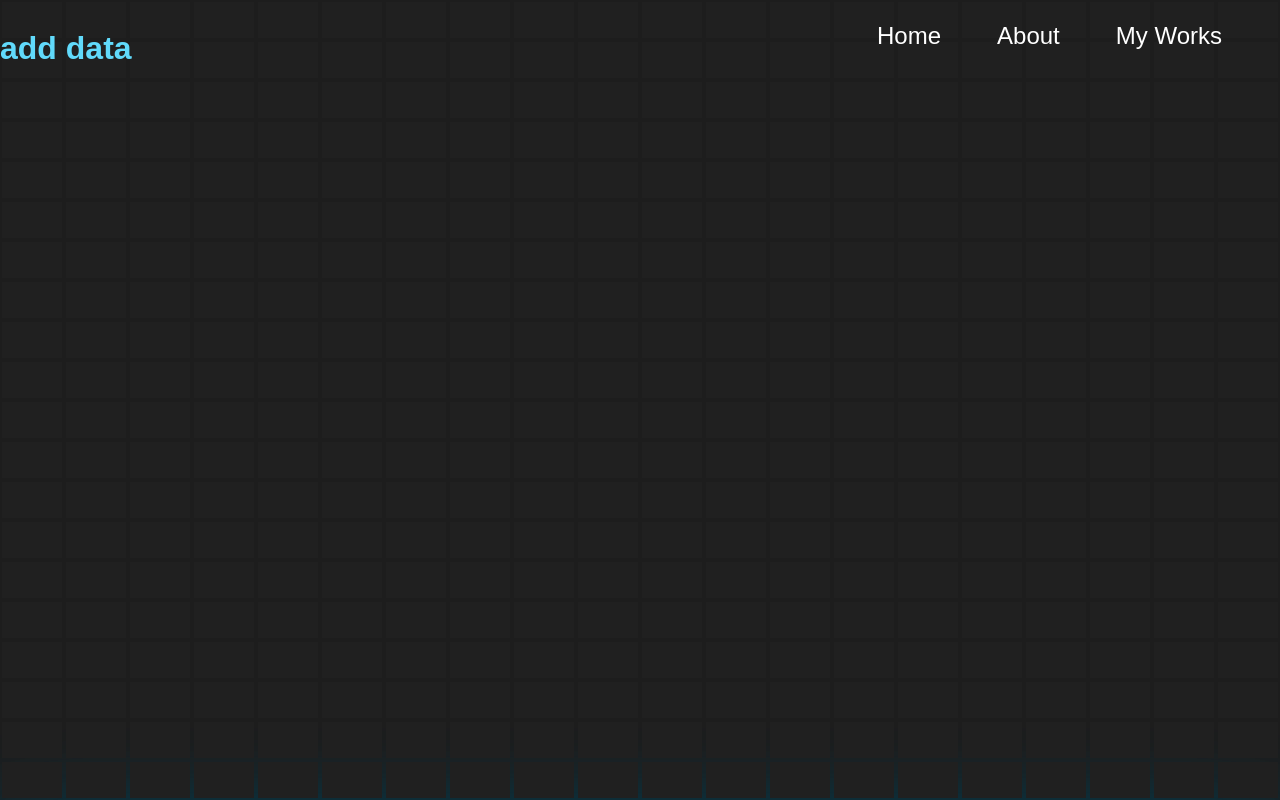
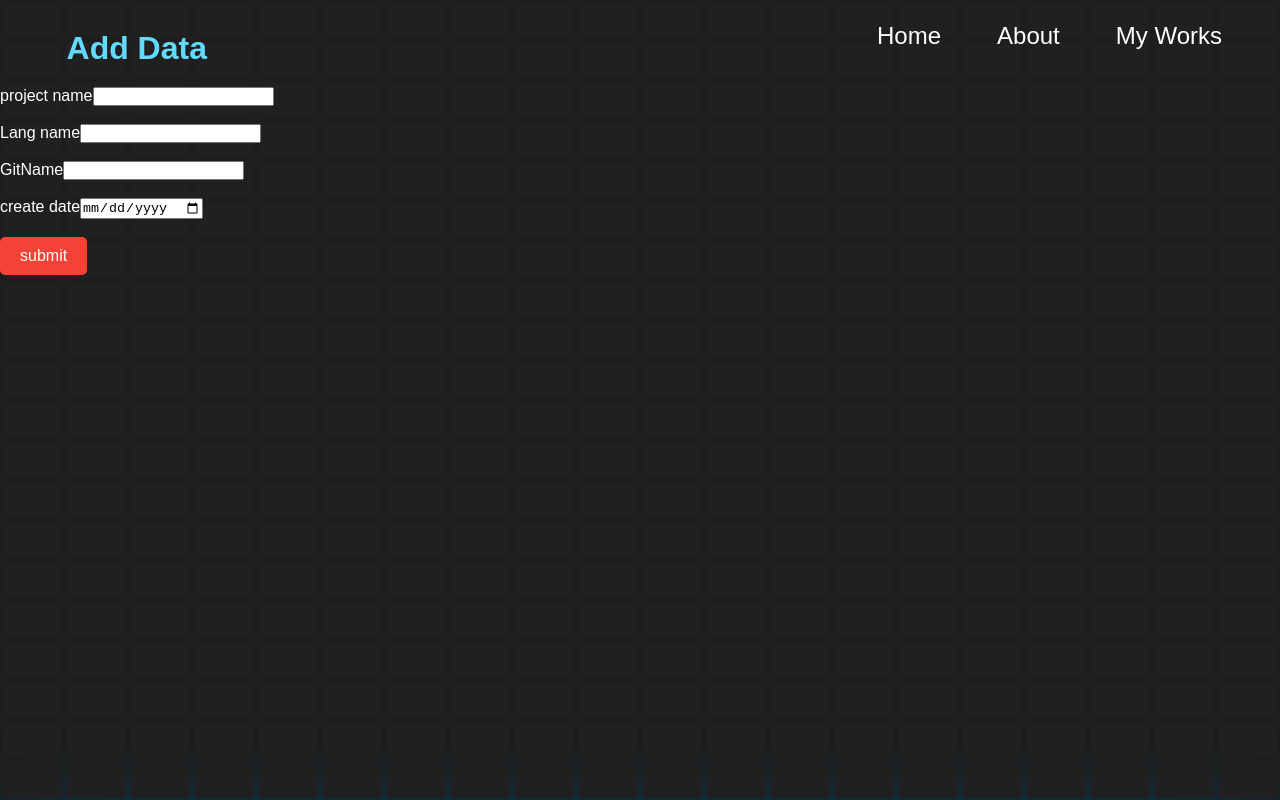
Before and after one commit to Madushan-NRASHA/mern-apk, a React (Create React App) app in the folder frontend/: page /Add_project in a window 1280 px wide. Built offline with nearby package versions, Linux system fonts and the light colour scheme.

Commit message:
Update addNew_data.jsx

```diff
--- a/frontend/src/Add_data/addNew_data.jsx
+++ b/frontend/src/Add_data/addNew_data.jsx
@@ -1,13 +1,86 @@
-import React from 'react'
+import React, { useState } from "react";
+import { useNavigate } from "react-router-dom";
+import axios from "axios";
 
-function addNew_data() {
+function AddNewData() {
+  const navigate = useNavigate();
+  const [inputs, setInputs] = useState({
+    projectName: "",
+    LangName: "",
+    GitLink: "",
+    CreateDate: "",
+  });
+
+  const handleChange = (e) => {
+    setInputs((prevState) => ({
+      ...prevState,
+      [e.target.name]: e.target.value,
+    }));
+  };
+
+  const handleSubmit = (e) => {
+    e.preventDefault();
+    console.log(inputs);
+    sendRequest().then(() => navigate('/'));
+  };
+
+  const sendRequest = async () => {
+    await axios.post("http://localhost:5000/data", {
+      projectName: inputs.projectName,
+      LangName: inputs.LangName,
+      GitLink: inputs.GitLink,
+      CreateDate: inputs.CreateDate,
+    });
+  };
+
   return (
-    <>
-    <div className="add_Data" style={{position:"absolute",top:"30px"}}>
-        <h1>add data</h1>
+    <div className="add-data" style={{ position: "absolute", top: "30px" }}>
+      <h1>Add Data</h1>
+      <form onSubmit={handleSubmit}>
+        <label htmlFor="">project name</label>
+        <input
+          type="text"
+          name="projectName"
+          onChange={handleChange}
+          id=""
+          value={inputs.projectName}
+        />
+        <br />
+        <br />
+        <label htmlFor="">Lang name</label>
+        <input
+          type="text"
+          name="LangName"
+          onChange={handleChange}
+          id=""
+          value={inputs.LangName}
+        />
+        <br />
+        <br />
+        <label htmlFor="">GitName</label>
+        <input
+          type="text"
+          name="GitLink"
+          onChange={handleChange}
+          id=""
+          value={inputs.GitLink}
+        />
+        <br />
+        <br />
+        <label htmlFor="">create date</label>
+        <input
+          type="date"
+          name="CreateDate"
+          onChange={handleChange}
+          id=""
+          value={inputs.CreateDate}
+        />
+        <br />
+        <br />
+        <button>submit</button>
+      </form>
     </div>
-    </>
-  )
+  );
 }
 
-export default addNew_data
+export default AddNewData;
```
